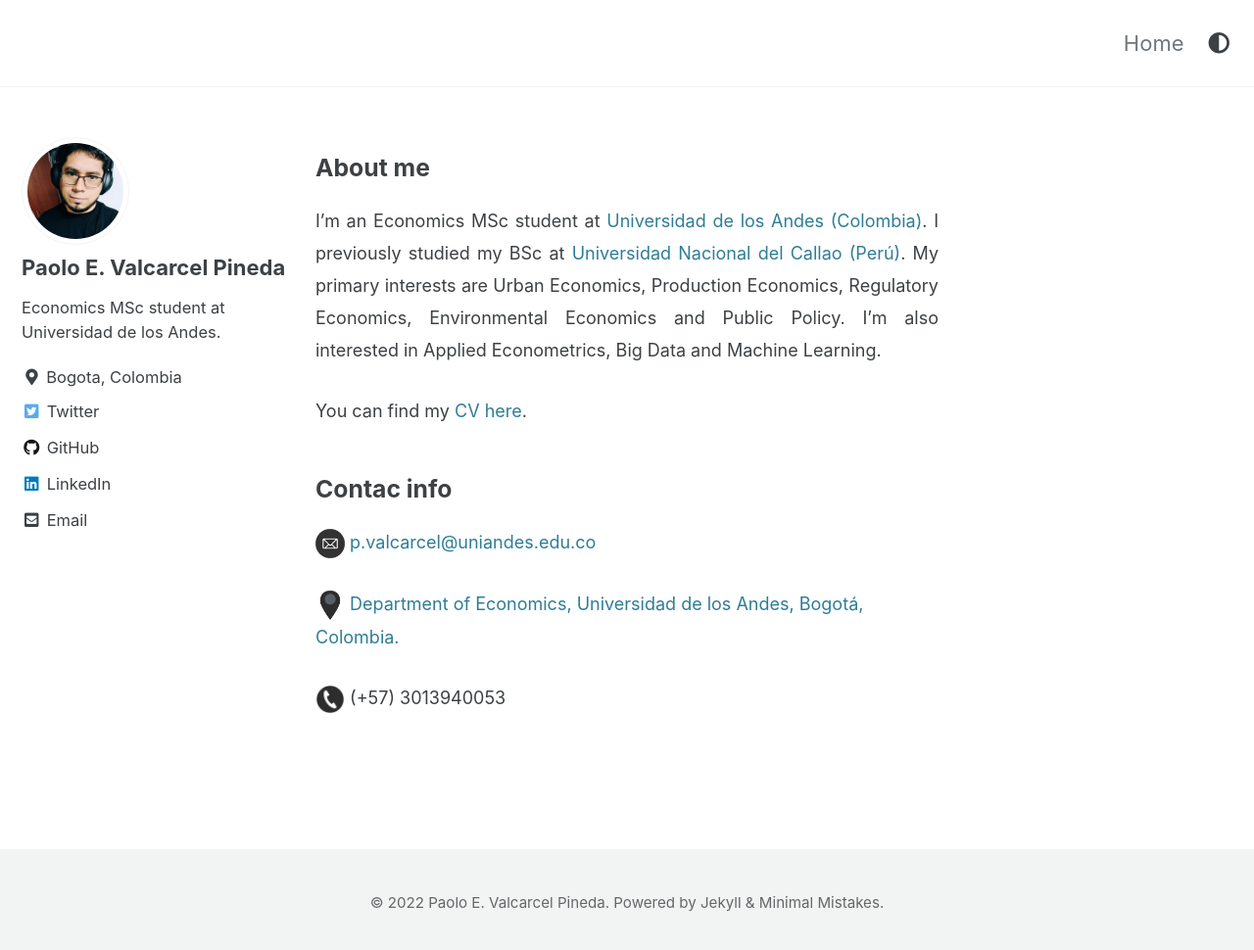
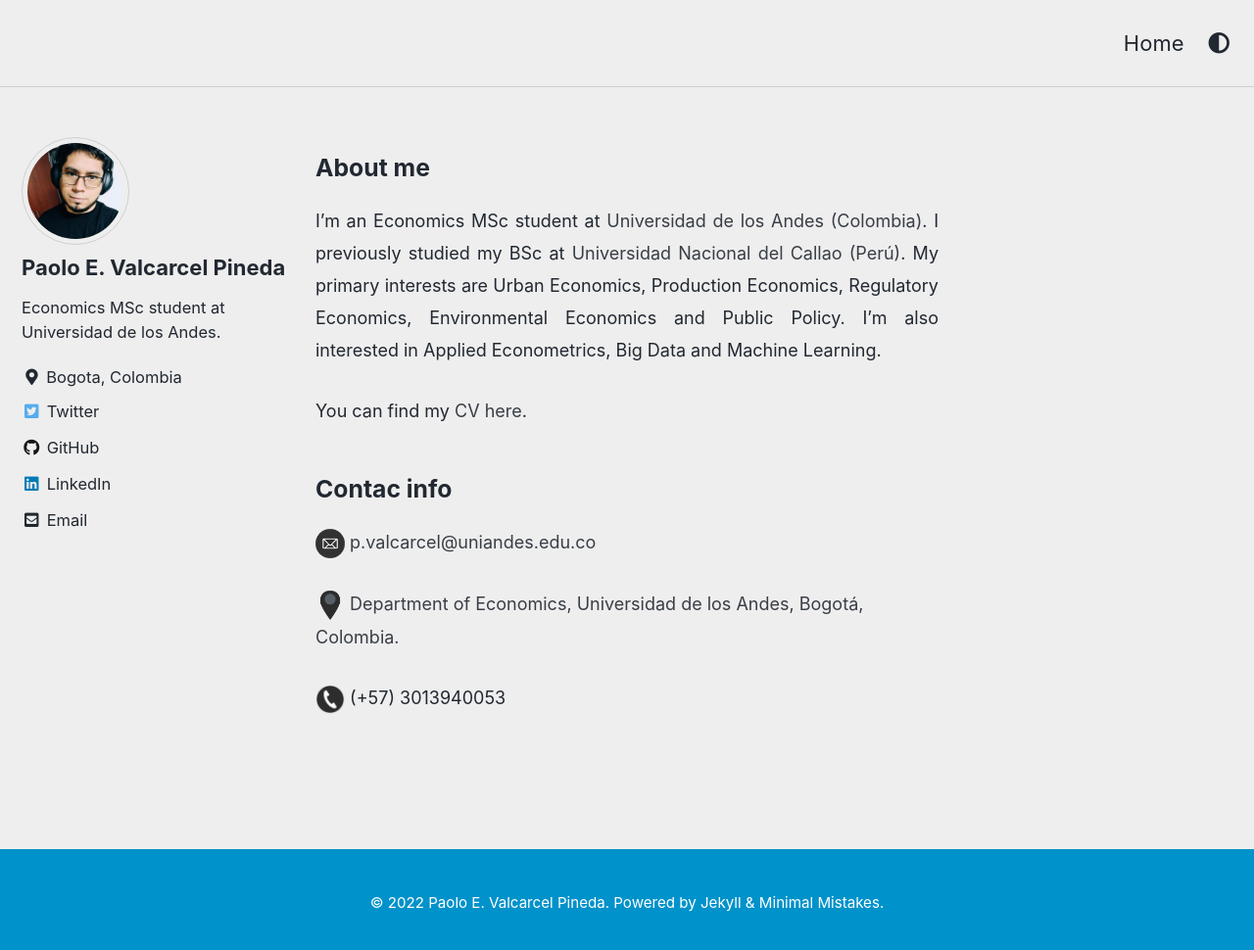
Before and after one commit to PaoloValcarcel/paolovalcarcel.github.io, a Jekyll site: the page built from index.html, in a window 1280 px wide and 978 px high. Shown: the top 970 px of the window at 98% size. Built offline with Jekyll 4.4.1, drawn with Linux system fonts in a browser that asks for light colours; cached includes are drawn as plain includes.

Commit message:
Update _config.yml

```diff
--- a/_config.yml
+++ b/_config.yml
@@ -12,8 +12,8 @@
 
 # theme                  : "minimal-mistakes-jekyll"
 # remote_theme           : "mmistakes/minimal-mistakes"
-minimal_mistakes_skin    : "default" # "air", "aqua", "contrast", "dark", "dirt", "neon", "mint", "plum", "sunrise"
-minimal_mistakes_skin2   : "air"
+minimal_mistakes_skin    : "air" # "default", "aqua", "contrast", "dark", "dirt", "neon", "mint", "plum", "sunrise"
+minimal_mistakes_skin2   : "dark"
 
 # Site Settings
 locale                   : "en-US"
```
